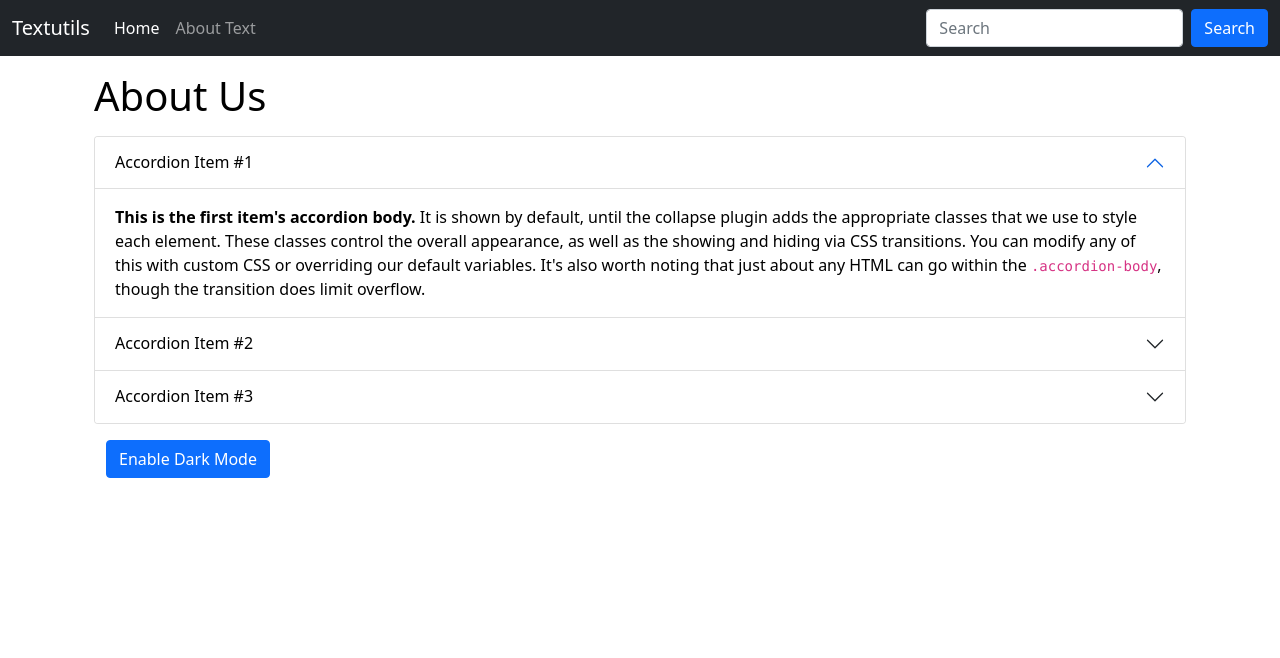
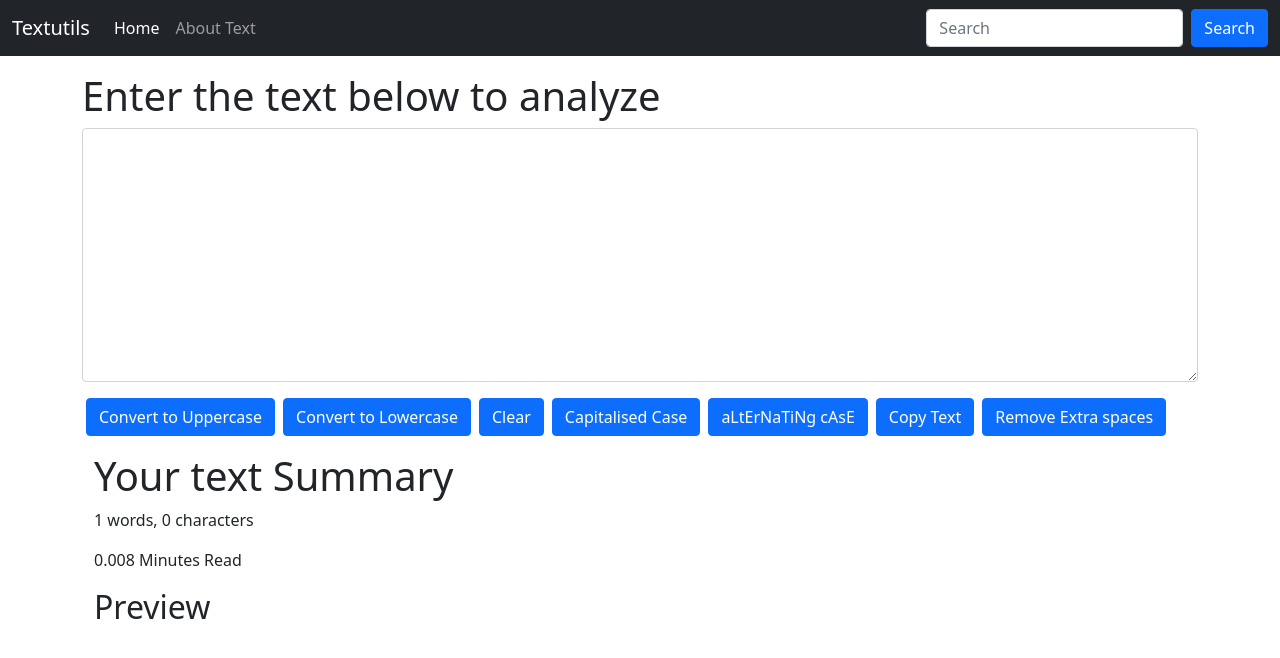
Before and after one commit to vishalverma1999/Stratin-from-video-6-React-Js-Tutorials-in-Hindi-by-CWH, a React (Create React App) app: page / in a window 1280 px wide. Shown: the top 658 px of the page. Built offline with nearby package versions, Linux system fonts and the light colour scheme.

Commit message:
Exercise 1: Solutions Added Copy Text and Remove Extra spaces functionality

```diff
--- a/src/App.js
+++ b/src/App.js
@@ -1,7 +1,7 @@
 import './App.css';
-import About from './components/About';
+// import About from './components/About';
 import Navbar from './components/Navbar';
-// import TextForm from './components/TextForm';
+import TextForm from './components/TextForm';
 function App() {
   return (
     <>
@@ -16,8 +16,8 @@ function App() {
 
   <div className="container my-3 ">
 
-  {/* <TextForm heading="Enter the text below to analyze"/> */}
-  <About/>
+  <TextForm heading="Enter the text below to analyze"/>
+  {/* <About/> */}
   </div>
 
    </>
--- a/src/components/TextForm.js
+++ b/src/components/TextForm.js
@@ -65,6 +65,22 @@ export default function TextForm(props) {
     setText(newText);
 }
 
+    const handleCopy = ()=>{
+        console.log("I am copy");
+        let textArea = document.getElementById("myBox");
+        textArea.select();   // selet() -> Select the contents of a text field:
+        navigator.clipboard.writeText(textArea.value);
+        //1) The navigator object contains information about the browser
+        //2) navigator.clipboard -> The Clipboard API adds to the Navigator interface the read-only clipboard property, which returns the Clipboard object used to read and write the clipboard's contents.The Clipboard API can be used to implement cut, copy, and paste features within a web application.
+        //3) clipboard.writeText() -> The Clipboard interface's writeText() property writes the specified text string to the system clipboard. Text may be read back using either read() or readText()
+    }
+
+    const handleExtraSpaces = ()=>{
+        console.log("I am extra spaces");
+        let newText = text.split(/[ ]+/);  // ye regular expression hai....saying ek blank space ya usse jyada ho to use it to make different array elements with the help of split() method
+        setText(newText.join(" "));  // join/concat all the array elements and each array element separate by a space, The join() method creates and returns a new string by concatenating all of the elements in an array (or an array-like object), separated by commas( default separator) or a specified separator string(here it is blank space). If the array has only one item, then that item will be returned without using the separator
+    }
+
     const [text, setText]  = useState('');
 
                 // ye array destructuring jaisa kuch hai
@@ -86,6 +102,8 @@ export default function TextForm(props) {
             <button className="btn btn-primary mx-1" onClick={handleClearClick} >Clear</button>
             <button className="btn btn-primary mx-1" onClick={handleCapitalisedCaseClick} >Capitalised Case</button>
             <button className="btn btn-primary mx-1" onClick={handleAlternatingCaseClick} >aLtErNaTiNg cAsE</button>
+            <button className="btn btn-primary mx-1" onClick={handleCopy} >Copy Text</button>
+            <button className="btn btn-primary mx-1" onClick={handleExtraSpaces} >Remove Extra spaces</button>
         </div>
 
 
```
